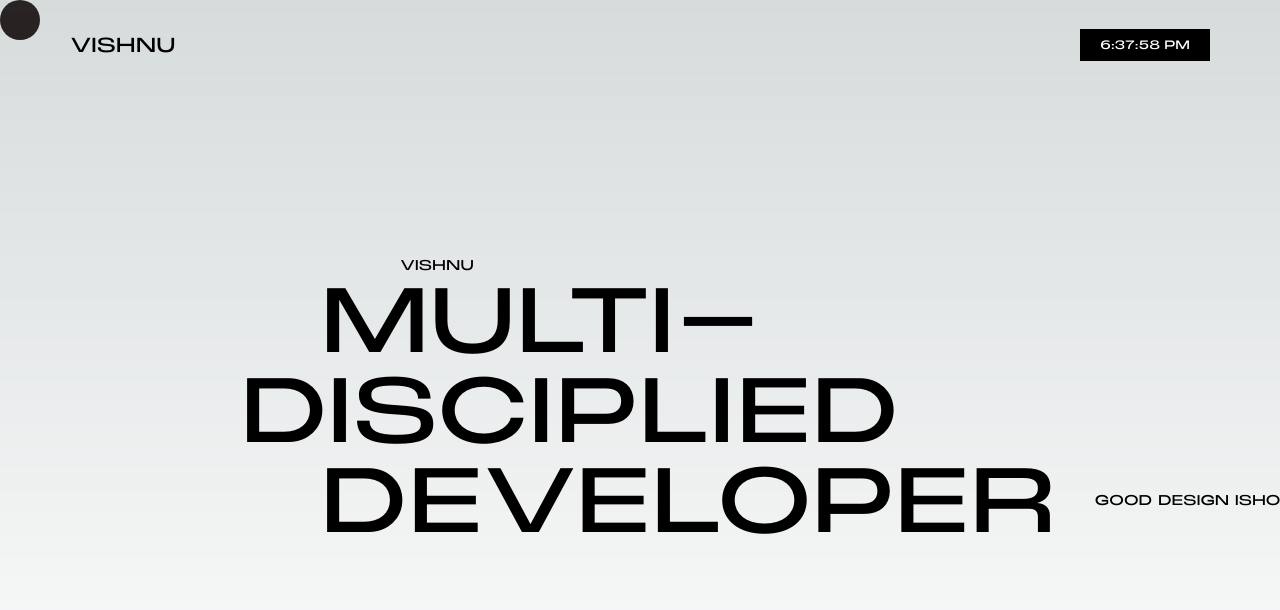
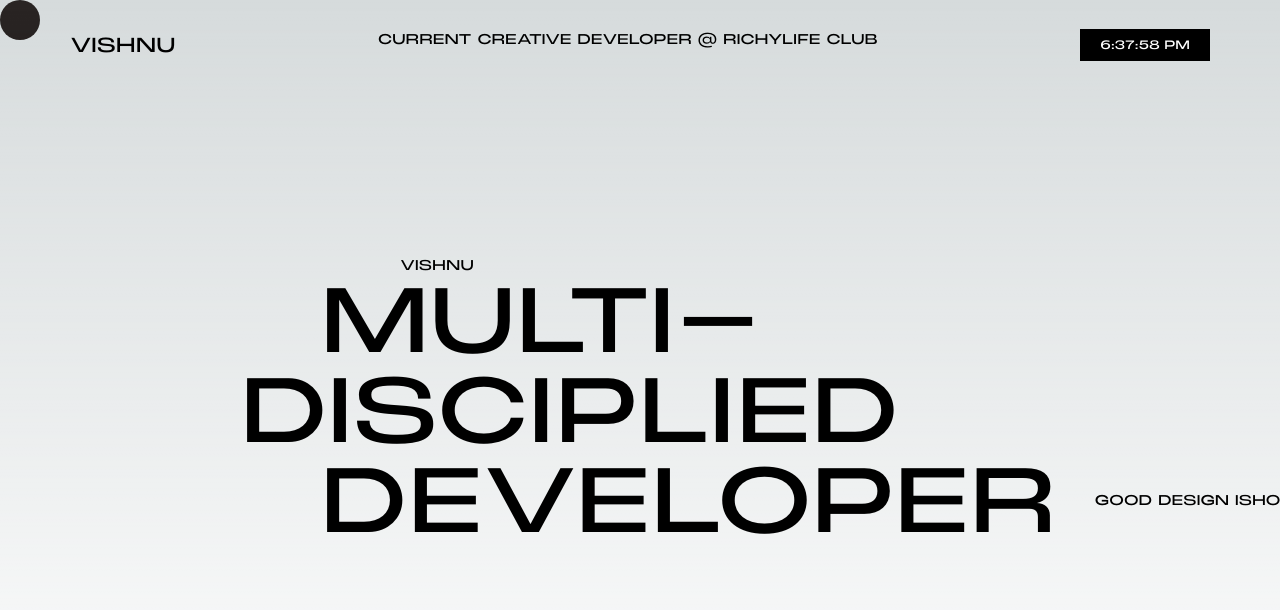
Before and after one commit to sreevishnu01/develop-portfolio, a Next.js app: page / in a window 1280 px wide. Shown: the top 610 px of the page. Built offline with nearby package versions, Linux system fonts and the light colour scheme.

Commit message:
navigation text added

```diff
--- a/src/component/Navigation.jsx
+++ b/src/component/Navigation.jsx
@@ -6,6 +6,9 @@ const Navigation = () => {
     <nav className="absolute top-0 w-full px-[70px] h-[90px] flex items-center">
       <div className="w-full flex justify-between gap-5">
         <TransitionLink href="/" label="vishnu" />
+        <p className="cursor-pointer text-sm font-thin uppercase">
+          Current creative developer @ richylife club
+        </p>
         <div className="bg-black text-white px-5 py-2 text-xs ">
           <LiveClock />
         </div>
```
